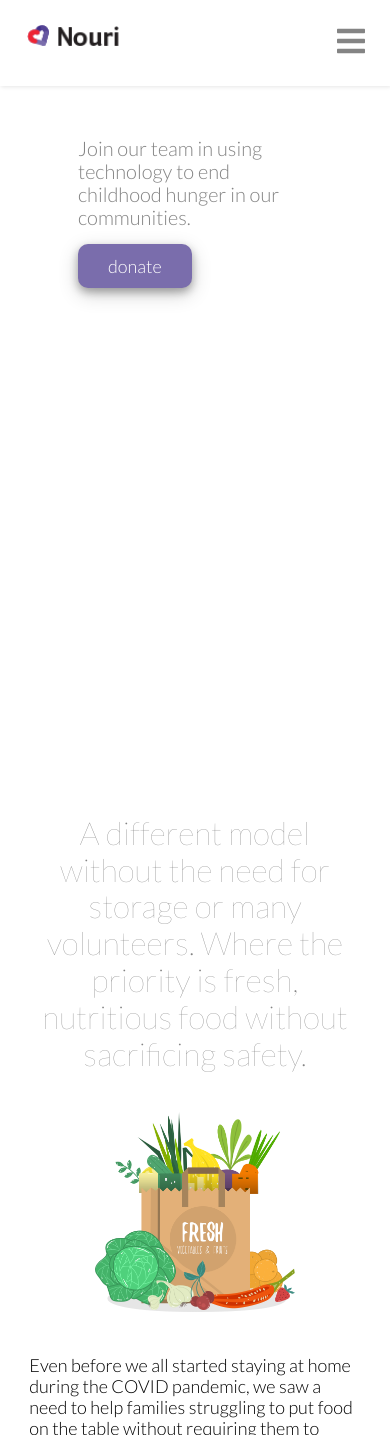
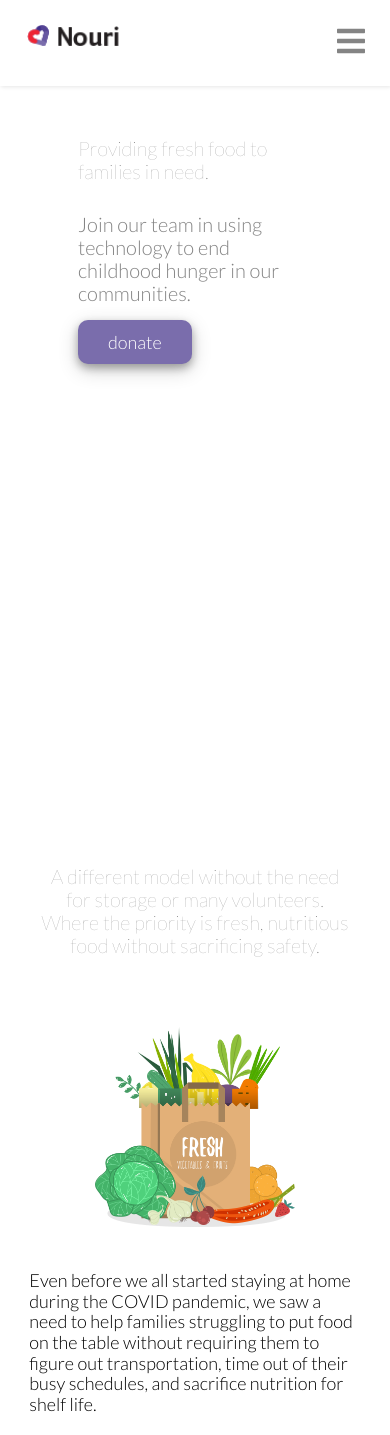
Before and after one commit to nourimeals/website, a React app: page / in a window 390 px wide. Shown: the top 1435 px of the page. Built offline with nearby package versions, Linux system fonts and the light colour scheme; a web font is replaced by a local one.

Commit message:
adds breakpoints for mobile phones of different sizes

```diff
--- a/src/components/home/sections/sections.scss
+++ b/src/components/home/sections/sections.scss
@@ -35,7 +35,11 @@
       font-weight: 100;
       color: #848484;
       padding-bottom: 20px;
-      @media only screen and (max-width: 640px){ display: none; }
+      @media only screen and (max-width: 640px){
+          font-size: 20px;
+          font-weight: 200;
+          padding-bottom: 30px;
+       }
  }
  .welcome-sub-title {
      padding-bottom: 15px;
@@ -119,6 +123,19 @@
       font-weight: 200;
       color: #848484;
       margin-bottom: 40px;
+       @media only screen and (max-height: 600px){
+          font-size: 20px;
+          font-weight: 100;
+          padding-bottom: 30px;
+          margin-top: 50px;
+       }
+       @media only screen and (max-width: 640px){
+          font-size: 20px;
+          font-weight: 100;
+          padding-bottom: 30px;
+          margin-top: 50px;
+       }
+
   }
 
   img {
```
